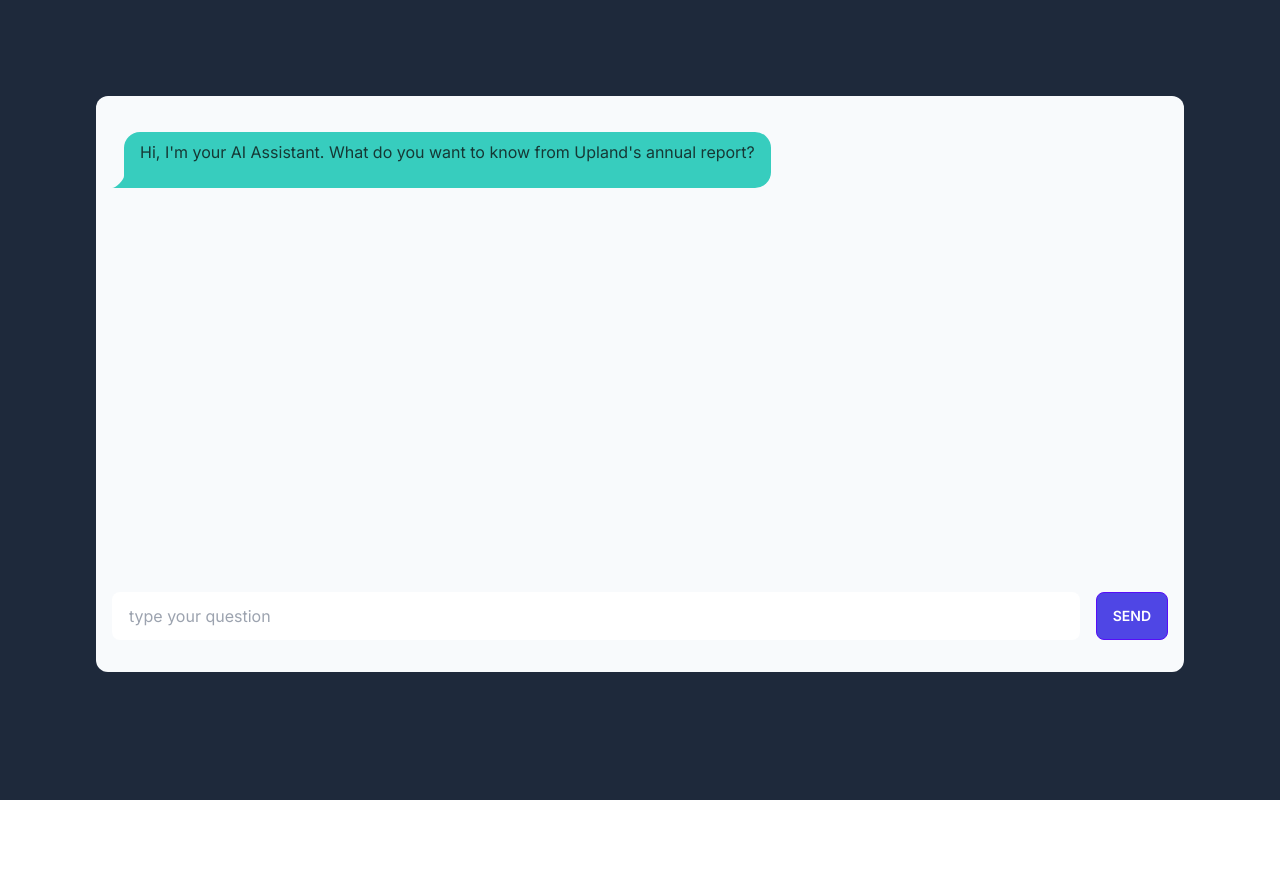
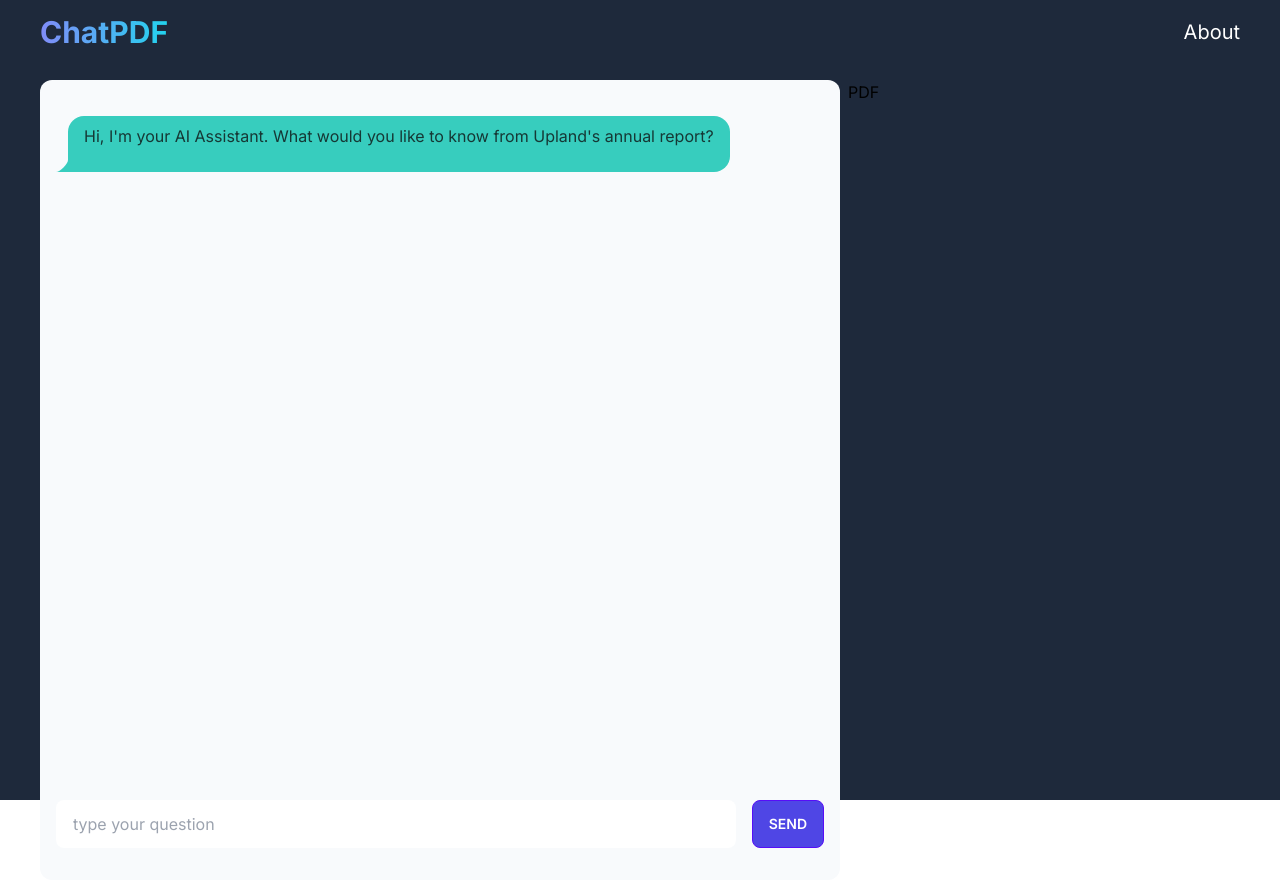
Before and after one commit to padhi190/chat-with-pdf, a Next.js app: page / in a window 1280 px wide. Shown: the top 886 px of the page. Before the commit the page ends 800 px from the top, so only its background shows below. Built offline with nearby package versions, Linux system fonts and the light colour scheme.

Commit message:
layout changes

```diff
--- /dev/null
+++ b/src/app/about/page.tsx
@@ -0,0 +1,9 @@
+import React from 'react'
+
+const About = () => {
+  return (
+    <div>About</div>
+  )
+}
+
+export default About
--- a/src/app/layout.tsx
+++ b/src/app/layout.tsx
@@ -1,11 +1,12 @@
+import Link from 'next/link'
 import './globals.css'
 import { Inter } from 'next/font/google'
 
 const inter = Inter({ subsets: ['latin'] })
 
 export const metadata = {
-  title: 'Create Next App',
-  description: 'Generated by create next app',
+  title: 'ChatPDF POC',
+  description: 'ChatPDF proof of concept',
 }
 
 export default function RootLayout({
@@ -15,7 +16,24 @@ export default function RootLayout({
 }) {
   return (
     <html lang="en">
-      <body className={inter.className}>{children}</body>
+      <body className={inter.className}>
+        <div className="flex flex-col max-h-screen min-w-full min-h-screen bg-slate-800">
+          <nav className="flex justify-between items-center align-baseline h-[60px] px-4 py-8 mx-6">
+            <Link
+              href={'/'}
+              className="text-3xl font-bold text-transparent bg-gradient-to-r from-indigo-400 to-cyan-400 bg-clip-text hover:cursor-pointer"
+            >
+             ChatPDF
+            </Link>
+            <div className="flex items-center gap-4 align-baseline">
+              <Link href={'/about'} className='text-xl text-white'>
+                About
+              </Link>
+            </div>
+          </nav>
+          <main className="flex flex-grow w-full px-10 py-4">{children}</main>
+        </div>
+      </body>
     </html>
-  )
+  );
 }
--- a/src/app/page.tsx
+++ b/src/app/page.tsx
@@ -5,15 +5,11 @@ import { Answer } from './api/completion/route';
 import endent from 'endent';
 import Chat, { Source, Message } from './components/chat';
 
-
-
-
-
 export default function Home() {
 
   const initialMessage: Message[] = [{
     role: 'assistant',
-    content: "Hi, I'm your AI Assistant. What do you want to know from Upland's annual report?"
+    content: "Hi, I'm your AI Assistant. What would you like to know from Upland's annual report?"
   }]
 
   const [messages, setMessages] = useState<Message[]>(initialMessage);
@@ -73,8 +69,8 @@ export default function Home() {
   }
 
   return (
-    <main className="flex flex-col items-center min-h-screen p-24 bg-slate-800">
-      <div className="flex flex-col justify-between w-full gap-8 px-4 py-8 rounded-xl h-[36rem] bg-slate-50">
+      <div className='flex w-full gap-2'>
+        <div className="flex flex-col justify-between w-2/3 gap-8 px-4 py-8 rounded-xl h-[50rem] bg-slate-50">
           <div className="pb-4 overflow-x-hidden">
             <Chat messages={messages} isLoading={isLoading} />
             {/* <div ref={messageRef}></div> */}
@@ -91,6 +87,9 @@ export default function Home() {
             <button className="bg-indigo-600 btn btn-primary">Send</button>
           </form>
         </div>
-    </main>
+        <div className="">
+          PDF
+        </div>
+      </div>
   );
 }
```
Lines whose indentation alone changed are shown as unchanged.
